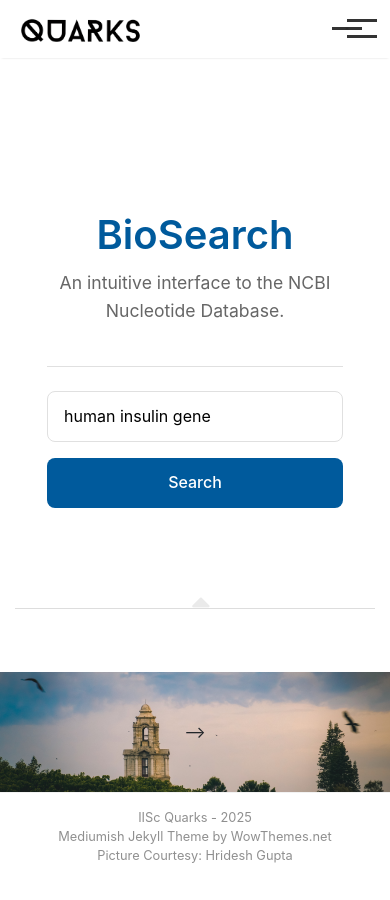
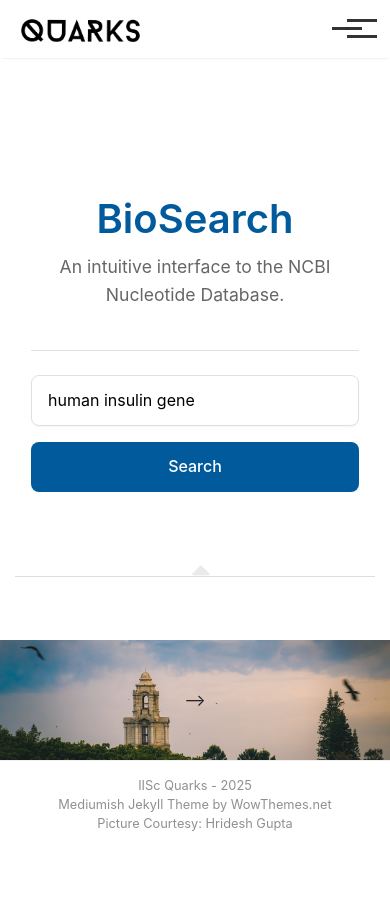
Before and after one commit to iGEM-IISc-2025/GenBank-Improvised, a Jekyll site: the page built from search.html, in a window 390 px wide. Built offline with Jekyll 4.4.1, drawn with Linux system fonts in a browser that asks for light colours; nearby versions of some CDN libraries.

Commit message:
Conform with Jekyll - 3

```diff
--- a/search.html
+++ b/search.html
@@ -11,7 +11,7 @@
     --text-color: #333333;
     --secondary-text-color: #666666;
     --border-color: #e0e0e0;
-    --shadow: 0 4px 12px rgba(0, 0, 0, 0.08); /* Enhanced shadow */
+    --shadow-light: 0 4px 12px rgba(0, 0, 0, 0.06);
   }
 
   /* Reset for this component */
@@ -19,26 +19,24 @@
     box-sizing: border-box;
   }
 
-  /* The main container for your search app */
+  /* The main container, now acting as an INVISIBLE content wrapper */
   .biorxiv-search-container {
     max-width: 900px;
-    margin: 2em auto; /* Added margin for better spacing on the page */
+    margin: 0 auto; /* CHANGED: Removed top margin to bring it up */
     padding: 2em;
     font-family: "Poppins", -apple-system, BlinkMacSystemFont, "Segoe UI",
       Roboto, Helvetica, Arial, sans-serif;
-    background-color: transparent; /* Removed the background color */
+    background-color: transparent;
     color: var(--text-color);
     line-height: 1.6;
-    border: 1px solid var(--border-color); /* Added a border for definition */
-    border-radius: 16px; /* Rounded corners for the container */
-    box-shadow: var(--shadow); /* Apply the enhanced shadow */
+    /* REMOVED: border, border-radius, and box-shadow to make it invisible */
   }
 
   .biorxiv-search-container header {
     text-align: center;
     margin-bottom: 2em;
-    padding-bottom: 1.5em; /* Added padding */
-    border-bottom: 1px solid var(--border-color); /* Added a separator line */
+    padding-bottom: 1.5em;
+    border-bottom: 1px solid var(--border-color);
   }
 
   .biorxiv-search-container h1 {
@@ -64,6 +62,7 @@
     padding: 0.75em 1em;
     border-radius: 8px;
     border: 1px solid var(--border-color);
+    box-shadow: 0 1px 2px rgba(0,0,0,0.04);
     transition: border-color 0.2s, box-shadow 0.2s;
   }
   .biorxiv-search-container #searchTerm:focus {
@@ -96,10 +95,10 @@
     background-color: var(--card-background);
     padding: 1.5em;
     border: 1px solid var(--border-color);
-    border-left: 5px solid var(--primary-color); /* Accent border */
+    border-left: 5px solid var(--primary-color);
     margin-bottom: 1em;
     border-radius: 12px;
-    box-shadow: 0 2px 4px rgba(0,0,0,0.05);
+    box-shadow: var(--shadow-light); /* Using a lighter shadow for cards */
     display: flex;
     flex-direction: column;
     gap: 1em;
@@ -119,7 +118,7 @@
   .biorxiv-search-container .result-details {
     font-size: 0.9em;
     color: var(--secondary-text-color);
-    background-color: #f9fafb; /* Slightly different bg for details */
+    background-color: #f9fafb;
     padding: 0.75em;
     border-radius: 8px;
     margin-top: 0.5em;
@@ -169,9 +168,6 @@
   @media (max-width: 600px) {
     .biorxiv-search-container {
         padding: 1em;
-        margin: 1em; /* Adjust margin for mobile */
-        border: none; /* Remove border on mobile for a cleaner look */
-        box-shadow: none; /* Remove shadow on mobile */
     }
     .biorxiv-search-container .search-controls { flex-direction: column; }
     .biorxiv-search-container header { margin-bottom: 1.5em; }
@@ -192,7 +188,6 @@
   <div id="summary-list"></div>
 </div>
 
-
 <div class="bottompagination">
     <div class="pointerup">
         <i class="fa fa-caret-up"></i>
```
Also changed, not shown: other parts of search.html (+1 -1 lines).
